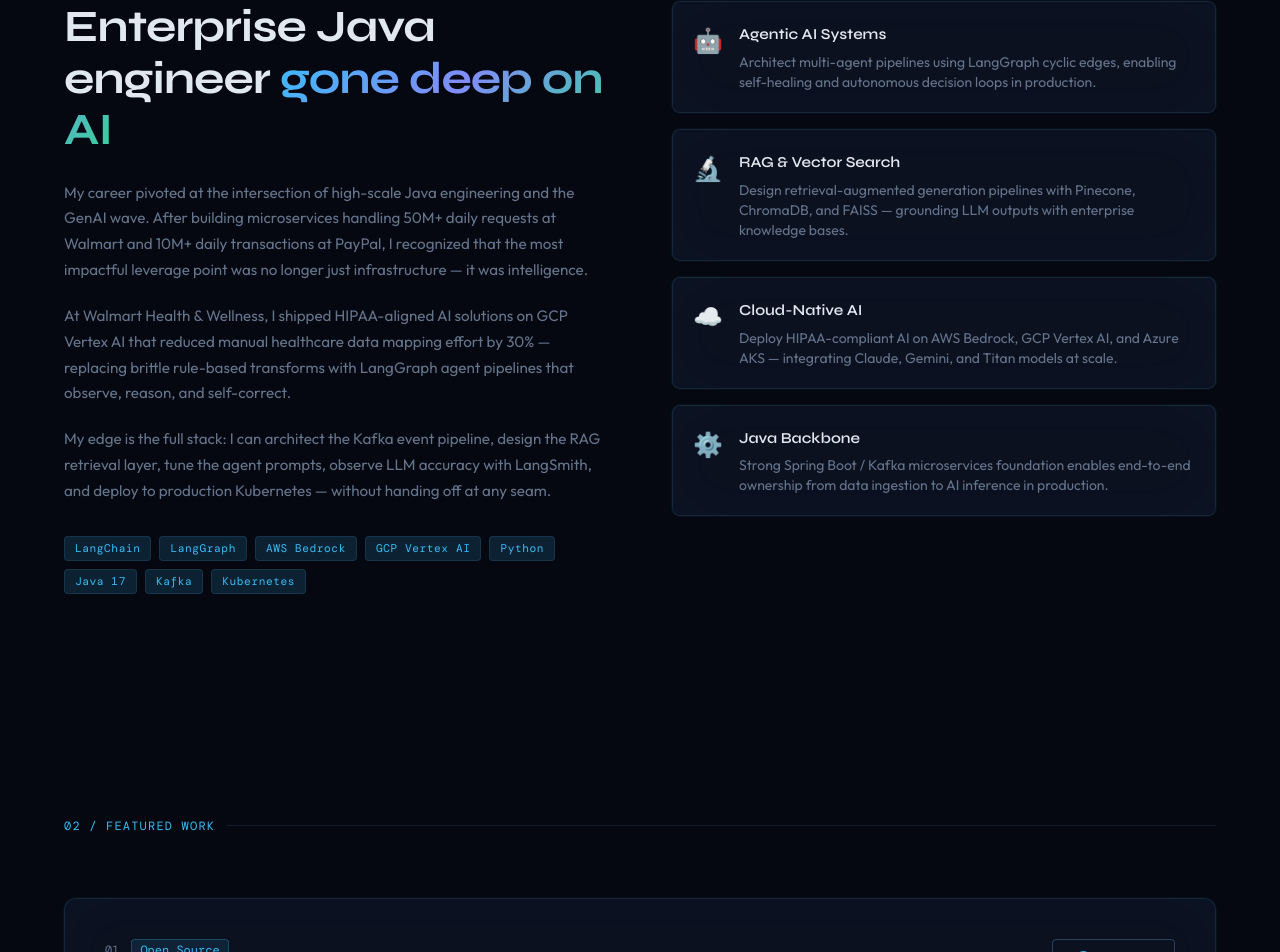
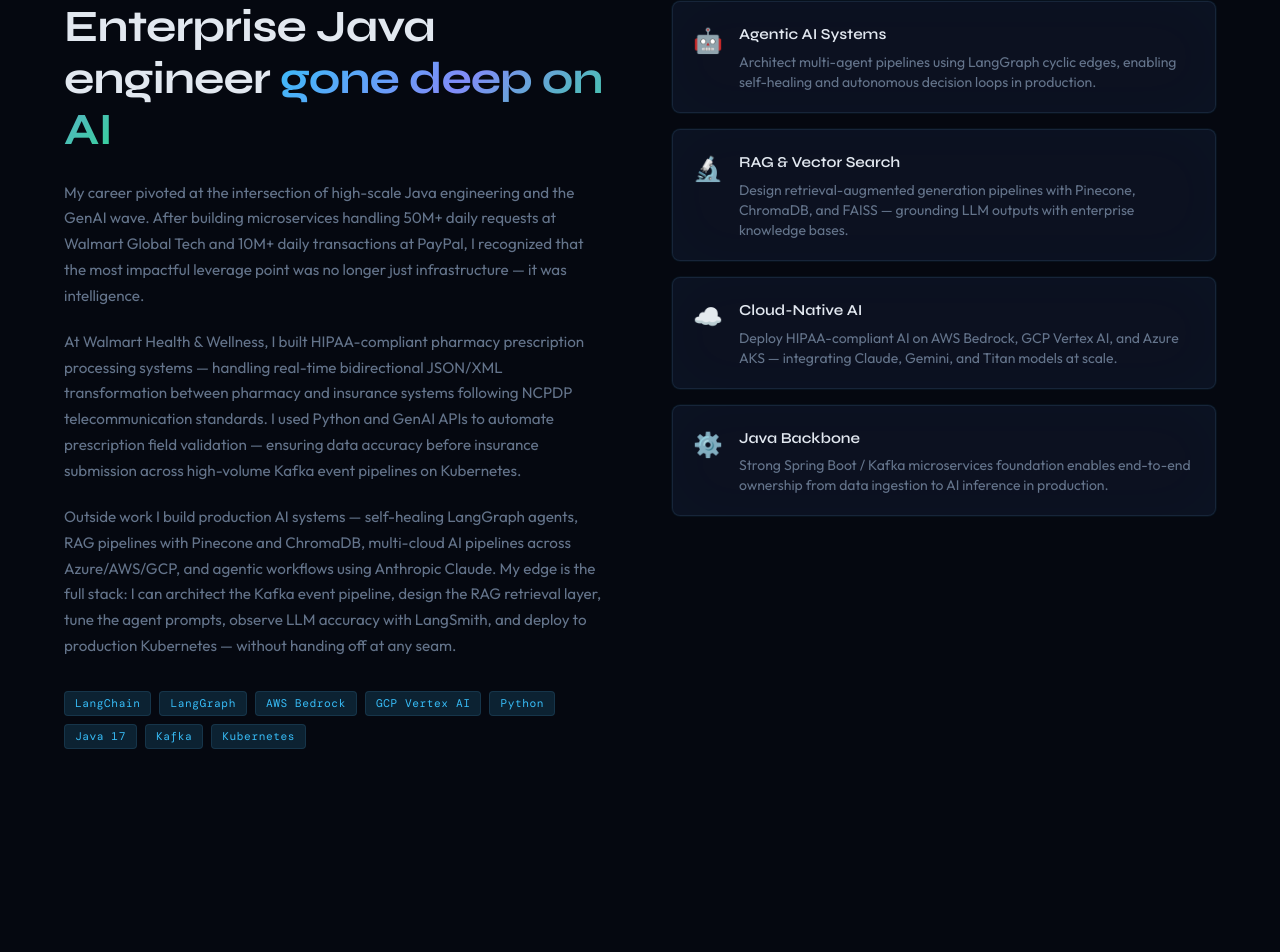
Before and after one commit to vidhyachenji40-cmyk/ai-portfolio, a Next.js app: page / in a window 1280 px wide. Shown: the part 991-1943 px from the top of the page. Built offline with nearby package versions, Linux system fonts and the light colour scheme; a web font is replaced by a local one.

Commit message:
Update About.tsx

```diff
--- a/src/components/About.tsx
+++ b/src/components/About.tsx
@@ -49,13 +49,13 @@
               <span className="text-gradient">gone deep on AI</span>
             </h2>
             <p className="font-body mb-5" style={{ color: "var(--muted)", fontSize: "0.95rem" }}>
-              My career pivoted at the intersection of high-scale Java engineering and the GenAI wave. After building microservices handling 50M+ daily requests at Walmart and 10M+ daily transactions at PayPal, I recognized that the most impactful leverage point was no longer just infrastructure — it was intelligence.
+              My career pivoted at the intersection of high-scale Java engineering and the GenAI wave. After building microservices handling 50M+ daily requests at Walmart Global Tech and 10M+ daily transactions at PayPal, I recognized that the most impactful leverage point was no longer just infrastructure — it was intelligence.
             </p>
             <p className="font-body mb-5" style={{ color: "var(--muted)", fontSize: "0.95rem" }}>
-              At Walmart Health & Wellness, I shipped HIPAA-aligned AI solutions on GCP Vertex AI that reduced manual healthcare data mapping effort by 30% — replacing brittle rule-based transforms with LangGraph agent pipelines that observe, reason, and self-correct.
+              At Walmart Health & Wellness, I built HIPAA-compliant pharmacy prescription processing systems — handling real-time bidirectional JSON/XML transformation between pharmacy and insurance systems following NCPDP telecommunication standards. I used Python and GenAI APIs to automate prescription field validation — ensuring data accuracy before insurance submission across high-volume Kafka event pipelines on Kubernetes.
             </p>
             <p className="font-body" style={{ color: "var(--muted)", fontSize: "0.95rem" }}>
-              My edge is the full stack: I can architect the Kafka event pipeline, design the RAG retrieval layer, tune the agent prompts, observe LLM accuracy with LangSmith, and deploy to production Kubernetes — without handing off at any seam.
+              Outside work I build production AI systems — self-healing LangGraph agents, RAG pipelines with Pinecone and ChromaDB, multi-cloud AI pipelines across Azure/AWS/GCP, and agentic workflows using Anthropic Claude. My edge is the full stack: I can architect the Kafka event pipeline, design the RAG retrieval layer, tune the agent prompts, observe LLM accuracy with LangSmith, and deploy to production Kubernetes — without handing off at any seam.
             </p>
 
             <div className="mt-8 flex flex-wrap gap-2">
```
